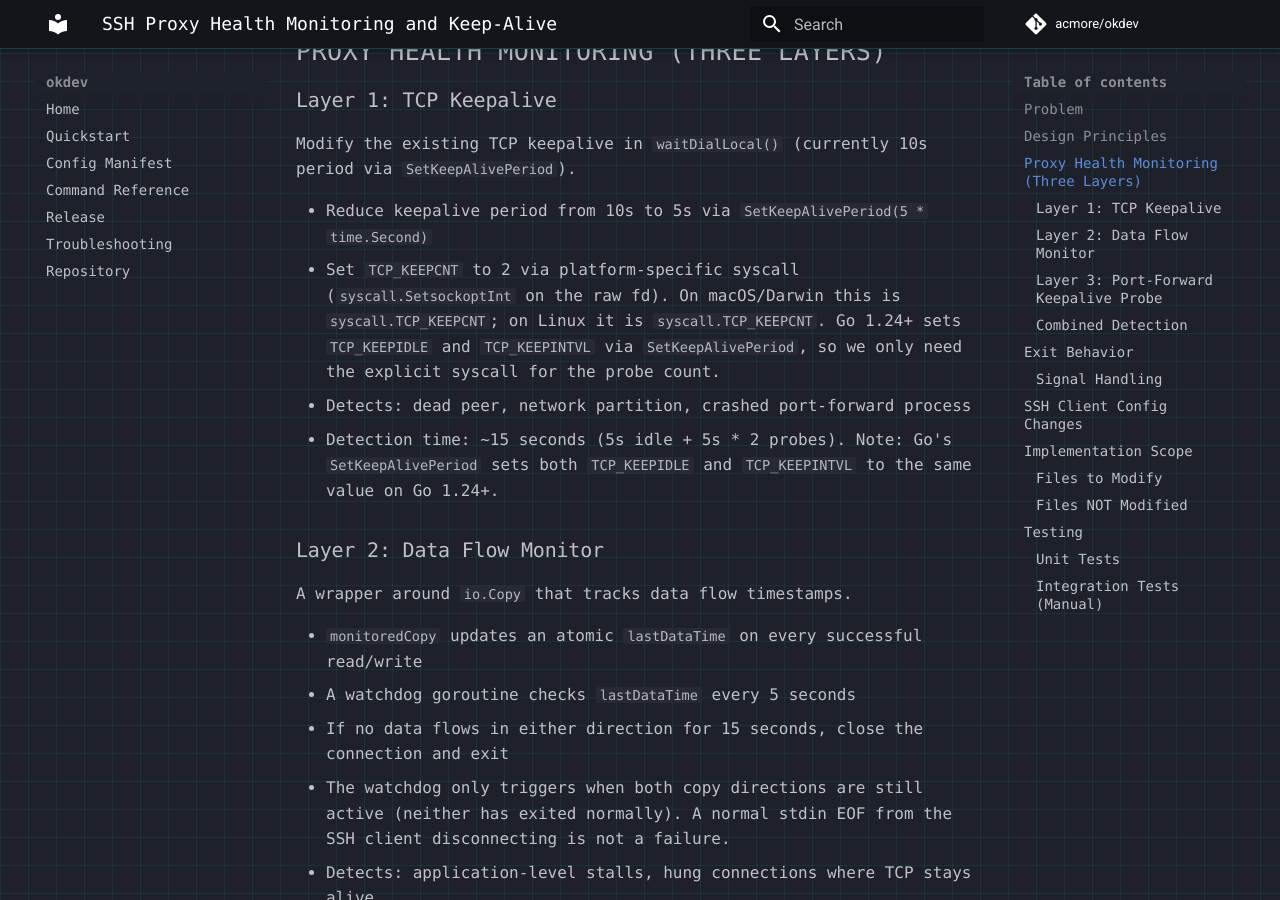
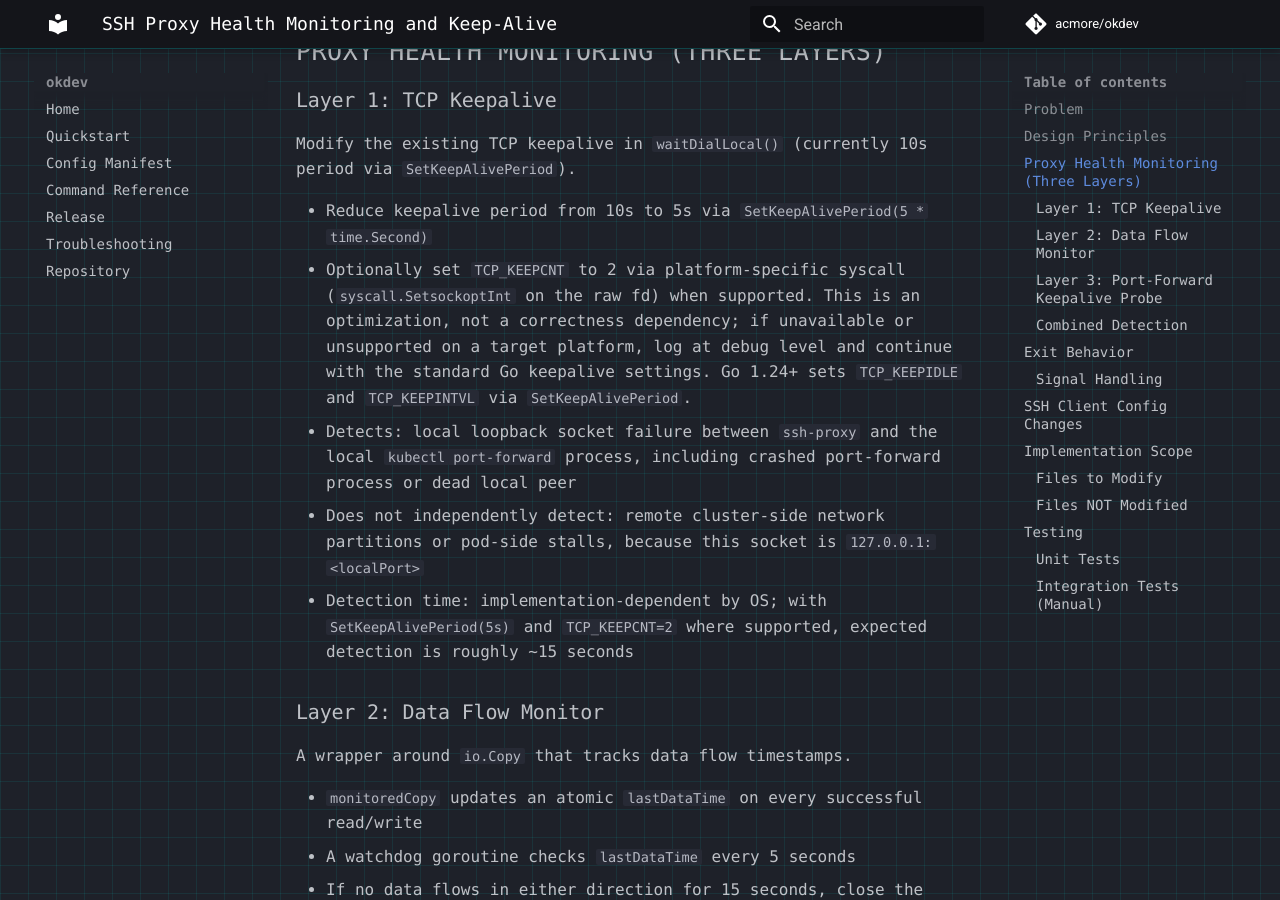
Before and after one commit to acmore/okdev, an MkDocs documentation site: the page built from docs/superpowers/specs/2026-03-21-ssh-proxy-keepalive-design.md, in a window 1280 px wide and 900 px high, scrolled down 668 px. Built offline with MkDocs 1.6.1 and Material for MkDocs 9.7.7, drawn with Linux system fonts in a browser that asks for light colours; comment, search, counter and statistics services are not loaded; some of the changed text lies outside the part shown.

Commit message:
docs: incorporate user refinements to SSH proxy keepalive spec
Make TCP_KEEPCNT optional, clarify Layer 1 loopback scope, add sentinel
error pattern with main.go suppression.

Co-Authored-By: Claude Opus 4.6 <noreply@anthropic.com>

```diff
--- a/docs/superpowers/specs/2026-03-21-ssh-proxy-keepalive-design.md
+++ b/docs/superpowers/specs/2026-03-21-ssh-proxy-keepalive-design.md
@@ -17,9 +17,10 @@ When `okdev ssh-proxy` (the ProxyCommand used by external `ssh` clients) becomes
 Modify the existing TCP keepalive in `waitDialLocal()` (currently 10s period via `SetKeepAlivePeriod`).
 
 - Reduce keepalive period from 10s to 5s via `SetKeepAlivePeriod(5 * time.Second)`
-- Set `TCP_KEEPCNT` to 2 via platform-specific syscall (`syscall.SetsockoptInt` on the raw fd). On macOS/Darwin this is `syscall.TCP_KEEPCNT`; on Linux it is `syscall.TCP_KEEPCNT`. Go 1.24+ sets `TCP_KEEPIDLE` and `TCP_KEEPINTVL` via `SetKeepAlivePeriod`, so we only need the explicit syscall for the probe count.
-- Detects: dead peer, network partition, crashed port-forward process
-- Detection time: ~15 seconds (5s idle + 5s * 2 probes). Note: Go's `SetKeepAlivePeriod` sets both `TCP_KEEPIDLE` and `TCP_KEEPINTVL` to the same value on Go 1.24+.
+- Optionally set `TCP_KEEPCNT` to 2 via platform-specific syscall (`syscall.SetsockoptInt` on the raw fd) when supported. This is an optimization, not a correctness dependency; if unavailable or unsupported on a target platform, log at debug level and continue with the standard Go keepalive settings. Go 1.24+ sets `TCP_KEEPIDLE` and `TCP_KEEPINTVL` via `SetKeepAlivePeriod`.
+- Detects: local loopback socket failure between `ssh-proxy` and the local `kubectl port-forward` process, including crashed port-forward process or dead local peer
+- Does not independently detect: remote cluster-side network partitions or pod-side stalls, because this socket is `127.0.0.1:<localPort>`
+- Detection time: implementation-dependent by OS; with `SetKeepAlivePeriod(5s)` and `TCP_KEEPCNT=2` where supported, expected detection is roughly ~15 seconds
 
 ### Layer 2: Data Flow Monitor
 
@@ -54,8 +55,9 @@ On detection of any failure:
 
 1. Log detailed diagnostics to okdev log file (which layer detected, error details, connection duration, timestamps)
 2. Close the data connection — unblocks both `io.Copy` goroutines
-3. Return a non-nil error from `RunE` (cobra translates this to exit 1; avoids calling `os.Exit` directly which would skip deferred cleanup)
-4. No output to stderr — the `ssh` client reports the disconnect naturally
+3. Return a proxy-specific sentinel error from `RunE`
+4. Suppress that sentinel error in `cmd/okdev/main.go` so the process still exits non-zero without writing to stderr
+5. No output to stderr for expected proxy health-triggered disconnects — the `ssh` client reports the disconnect naturally
 
 No reconnection attempt. Re-establishing the port-forward cannot save the in-flight SSH session because SSH protocol state (encryption keys, sequence numbers, channel state) is tied to the original TCP stream.
 
@@ -85,12 +87,15 @@ This gives the SSH client its own independent detection at ~55 seconds. The prox
 ### Files to Modify
 
 **`internal/cli/ssh.go` — `newSSHProxyCmd`:**
-- Reduce TCP keepalive period to 5s and set `TCP_KEEPCNT=2` via syscall on the data connection
+- Reduce TCP keepalive period to 5s and optionally set `TCP_KEEPCNT=2` via syscall on the data connection where supported
 - Replace raw `io.Copy` with `monitoredCopy` that tracks data flow timestamps
 - Add watchdog goroutine (5s check interval, 15s idle threshold)
 - Wire `onDegraded` callback in `startPortForwardKeepalive` to close connection
 - Use `cmd.Context()` instead of `context.Background()` for keepalive context
 - Add structured logging on exit (layer that detected, duration, error)
+
+**`cmd/okdev/main.go`:**
+- Suppress the proxy sentinel error from stderr while still exiting with status 1
 
 **`internal/cli/ssh.go` — SSH config writing:**
 - Hardcode `ServerAliveInterval 5` and `ServerAliveCountMax 10` for the proxy path
```
